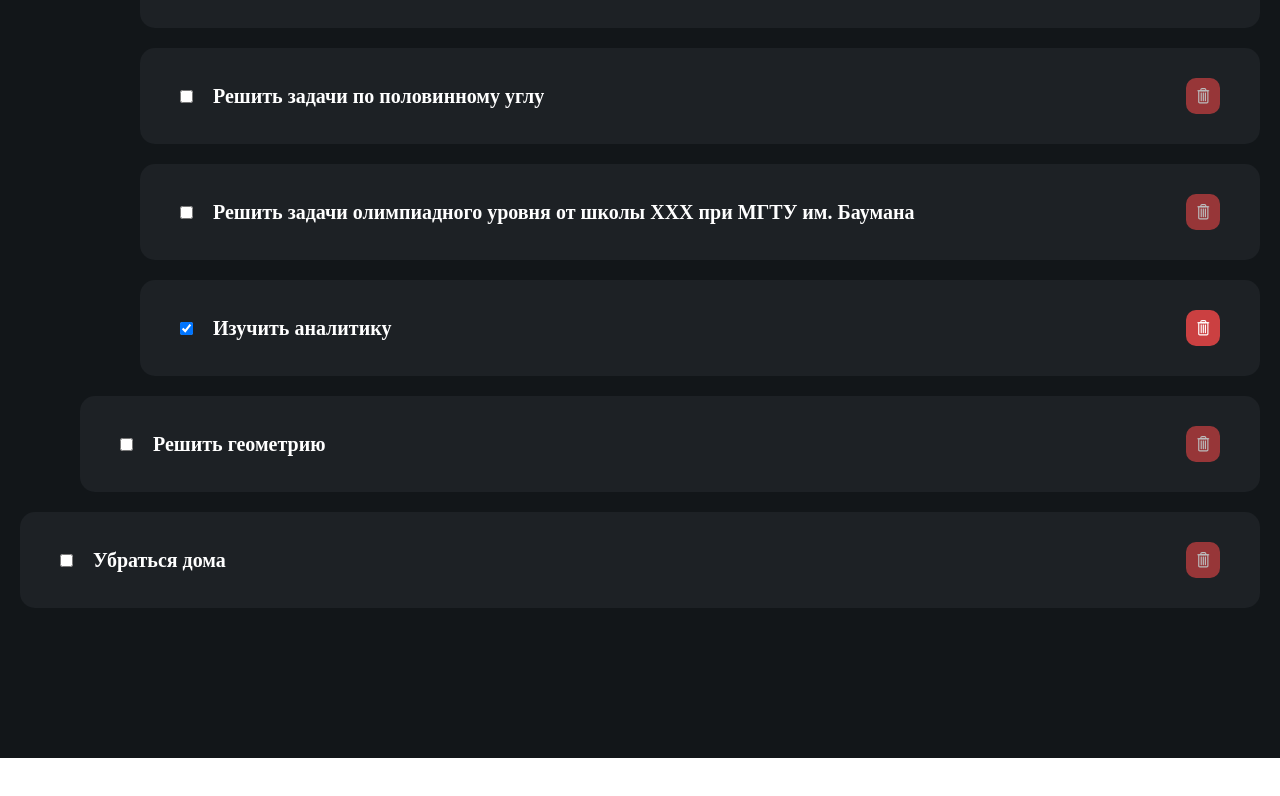
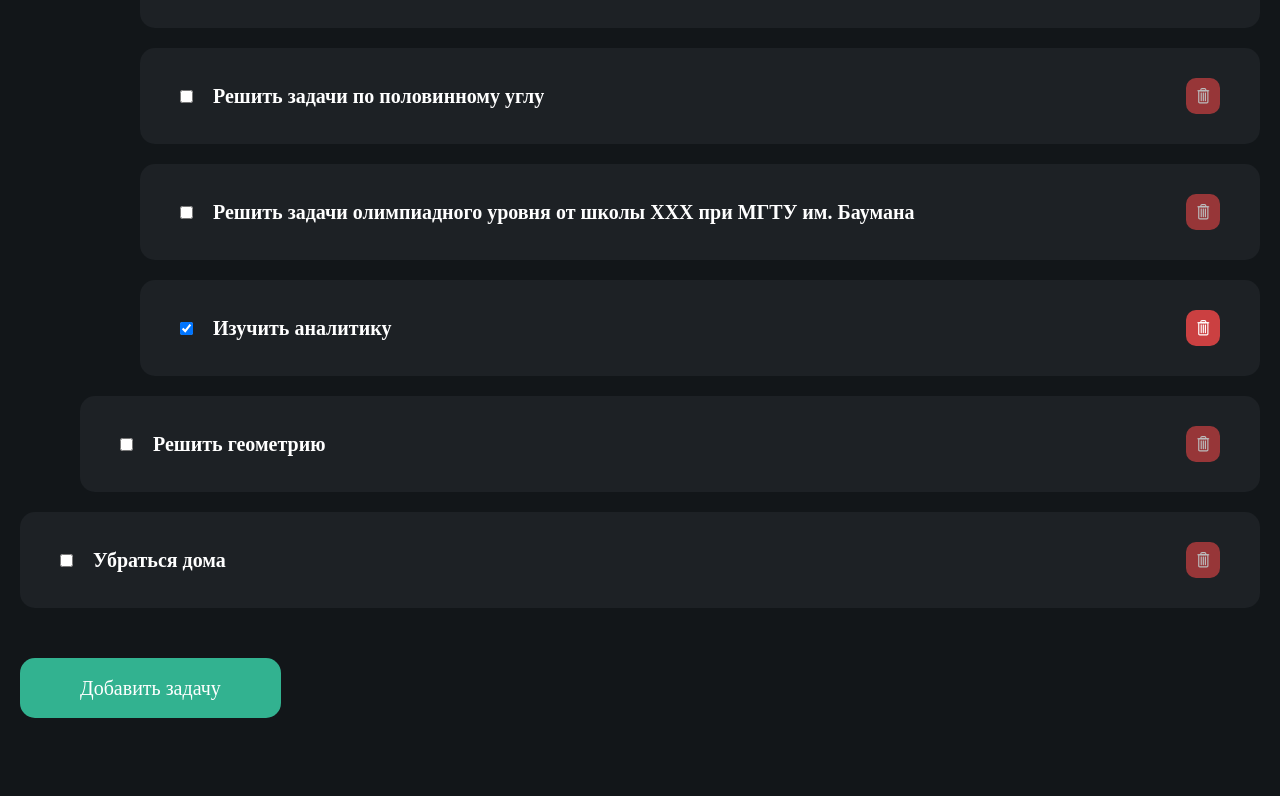
Before and after one commit to RomanDeveloperGit/face-pass-task, a React app: page / in a window 1280 px wide. Shown: the part 626-1422 px from the top of the page. Before the commit the page ends 1384 px from the top, so only its background shows below. Built offline with nearby package versions, Linux system fonts and the light colour scheme.

Commit message:
Added button component

```diff
--- a/src/components/UI/Button/Button.jsx
+++ b/src/components/UI/Button/Button.jsx
@@ -1,11 +1,12 @@
 import React from 'react';
+import { ButtonElement } from './Button.styled';
 
-const Button = () => {
-    return (
-        <div>
-
-        </div>
-    );
+const Button = ({ children, ...props }) => {
+	return (
+		<ButtonElement {...props}>
+			{children}
+		</ButtonElement>
+	);
 };
 
 export default Button;
--- a/src/components/UI/Button/Button.styled.jsx
+++ b/src/components/UI/Button/Button.styled.jsx
@@ -1 +1,17 @@
 import styledComponents from 'styled-components';
+
+export const ButtonElement = styledComponents.button`
+	font-size: 20px;
+	font-weight: 500;
+	color: #ffffff;
+
+	background-color: #32B290;
+	border-radius: 15px;
+
+	padding: 20px 60px;
+	transition: .5s;
+
+	&:hover {
+		background-color: #0B8968;
+	}
+`;
--- a/src/pages/TaskManagerPage/TaskManagerPage.jsx
+++ b/src/pages/TaskManagerPage/TaskManagerPage.jsx
@@ -1,9 +1,15 @@
-import { useSelector } from 'react-redux';
+import { useDispatch, useSelector } from 'react-redux';
 import TaskList from '../../components/TaskList/TaskList';
+import Button from '../../components/UI/Button/Button';
+import taskManagerActionCreators from '../../store/actionCreators/taskManager';
 import { TaskListContainer, TaskManagerContainer, TaskManagerDescription, TaskManagerSection, TaskManagerTitle } from './TaskManagerPage.styled';
 
 const TaskManagerPage = () => {
 	const tasks = useSelector(state => state.taskManager);
+
+	const addTask = () => {
+		console.log('открыть модалку');
+	};
 
 	return (
 		<TaskManagerSection>
@@ -14,6 +20,7 @@ const TaskManagerPage = () => {
 					:
 					<TaskManagerDescription>В настоящий момент задачи отсутствуют.</TaskManagerDescription>
 				}
+				<Button onClick={addTask}>Добавить задачу</Button>
 			</TaskManagerContainer>
 		</TaskManagerSection>
 	);
```
